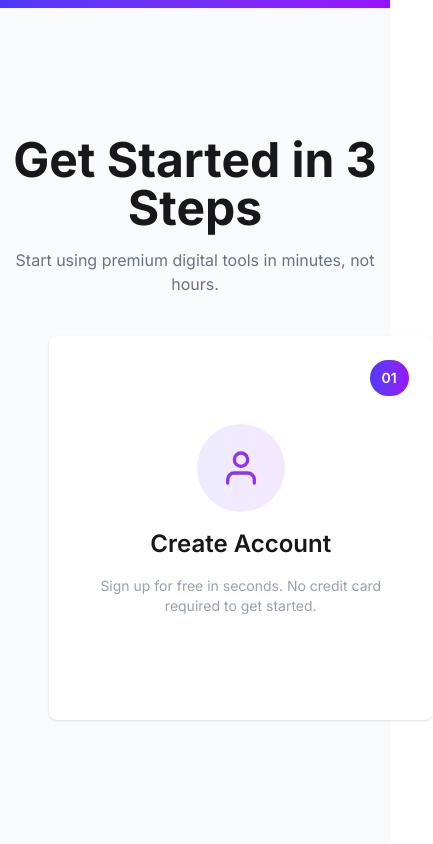
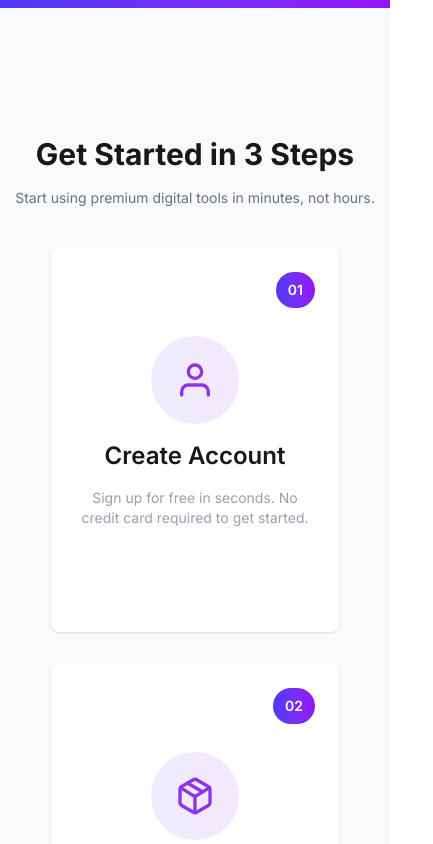
Before and after one commit to Sami-Abdullah/A6, a React (Vite) app: page / in a window 390 px wide. Shown: the part 1520-2364 px from the top of the page, 433 px wide, since content can reach past the window. Built offline with nearby package versions, Linux system fonts and the light colour scheme.

Commit message:
made getting started section also made it responsive

```diff
--- a/src/Components/Cards/InstructCard.jsx
+++ b/src/Components/Cards/InstructCard.jsx
@@ -3,7 +3,7 @@ import React from 'react';
 const InstructCard = ({ step, icon, title, content }) => {
   return (
     <>
-      <div className="card w-96 h-96 bg-base-100 card-xl shadow-sm">
+      <div className={`mx-auto card w-72 xl:w-96 h-96 bg-base-100 card-xl shadow-sm`}>
 
         <div className="text-center p-6">
           <div className='flex justify-end mb-7'>
@@ -13,8 +13,11 @@ const InstructCard = ({ step, icon, title, content }) => {
             </span>
           </div>
           <div className='mx-auto relative mb-4'>
-            <div className='absolute top-6 left-37'>{icon}</div>
-            <div className='w-10 mx-auto rounded-full bg-linear-to-r from-[rgba(79,57,246,1)] to-[rgba(149,20,250,1)] opacity-[0.1]  p-11'></div>
+            <div className='absolute top-6 left-25 xl:left-37'>{icon}</div>
+            <div className='w-10 mx-auto rounded-full bg-linear-to-r from-[rgba(79,57,246,1)] to-[rgba(149,20,250,1)] opacity-[0.1]  p-11'>
+
+
+            </div>
           </div>
           <div className='space-y-4 '>
             <h2 className="text-2xl font-semibold">{title}</h2>
--- a/src/Components/GettingStarted.jsx
+++ /dev/null
@@ -1,23 +0,0 @@
-import React from 'react';
-
-import InstructCard from './Cards/InstructCard';
-import { FiUser } from 'react-icons/fi';
-
-const GettingStarted = () => {
-
-
-  return (
-    <div className='bg-[#f9fafcFF] py-32 space-y-10'>
-      <div className='space-y-4'>
-        <h2 className='text-5xl font-bold text-center'>Get Started in 3 Steps</h2>
-        <p className='text-gray-500 text-center'>Start using premium digital tools in minutes, not hours.</p>
-      </div>
-      <div className='w-9/12 mx-auto '>
-        <InstructCard step={'01'} icon={ <FiUser className='h-10 w-10' color='rgb(147, 51, 234)' />} title={"Create Account"} content={"Sign up for free in seconds. No credit card required to get started."}>
-        </InstructCard>
-      </div>
-    </div>
-  );
-};
-
-export default GettingStarted;
--- a/src/Components/Banner.jsx
+++ b/src/Components/Sections/Banner.jsx
@@ -1,8 +1,8 @@
 import React from 'react';
-import BannerPhoto from '../assets/banner.png'
+import BannerPhoto from '../../assets/banner.png'
 import { CiPlay1 } from 'react-icons/ci';
-import GradiantButton from './Buttons/GradiantButton';
-import GradiantTextButton from './Buttons/GradiantTextButton';
+import GradiantButton from '../Buttons/GradiantButton';
+import GradiantTextButton from '../Buttons/GradiantTextButton';
 const Banner = () => {
   return (
     <div className='w-9/12 mt-20 mx-auto flex flex-col-reverse items-center justify-between lg:flex-row '>
--- /dev/null
+++ b/src/Components/Sections/GettingStarted.jsx
@@ -0,0 +1,32 @@
+import React from 'react';
+
+import InstructCard from '../Cards/InstructCard';
+import { FiUser } from 'react-icons/fi';
+import { MdRocketLaunch } from 'react-icons/md';
+import { LuPackage } from 'react-icons/lu';
+
+const GettingStarted = () => {
+
+
+  return (
+    <div className='bg-[#f9fafcFF] py-32 space-y-10'>
+      <div className='space-y-4'>
+        <h2 className='text-3xl lg:text-5xl font-bold text-center'>Get Started in 3 Steps</h2>
+        <p className='text-gray-500 text-center text-sm'>Start using premium digital tools in minutes, not hours.</p>
+      </div>
+
+        <div className='w-9/12 mx-auto grid grid-cols-1 xl:grid-cols-3 gap-8'>
+          <InstructCard   step={'01'} icon={<FiUser className='h-10 w-10' color='rgb(147, 51, 234)' />} title={"Create Account"} content={"Sign up for free in seconds. No credit card required to get started."}>
+          </InstructCard>
+          <InstructCard  step={'02'} icon={<LuPackage className='h-10 w-10' color='rgb(147, 51, 234)' />} title={"Choose Products"}
+          content={"Browse our catalog and select the tools that fit your needs. "}>
+          </InstructCard>
+          <InstructCard  step={'03'} icon={<MdRocketLaunch className='h-10 w-10' color='rgb(147, 51, 234)' />} title={"Start Creating"} content={"Download and start using your premium tools immediately."}>
+          </InstructCard>
+        </div>
+
+    </div>
+  );
+};
+
+export default GettingStarted;
--- a/src/Components/Navbar.jsx
+++ b/src/Components/Sections/Navbar.jsx
@@ -1,6 +1,6 @@
 import React from 'react';
 import { FiShoppingCart } from 'react-icons/fi';
-import GradiantButton from './Buttons/GradiantButton';
+import GradiantButton from '../Buttons/GradiantButton';
 
 
 const Navbar = () => {
```
Also changed, not shown: src/App.jsx (+4 -4 lines), src/Components/Sections/Stats.jsx (renamed from src/Components/Stats.jsx).
